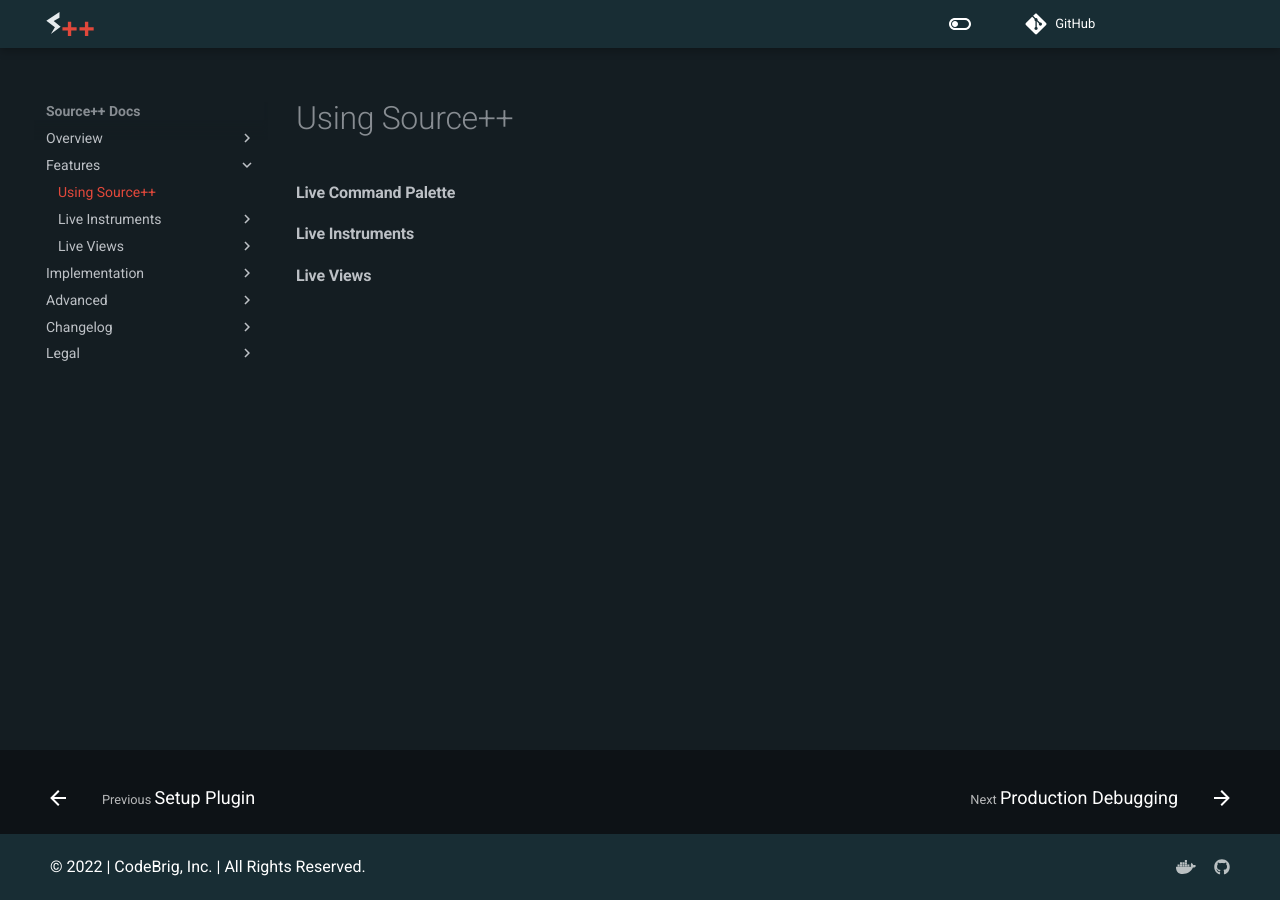
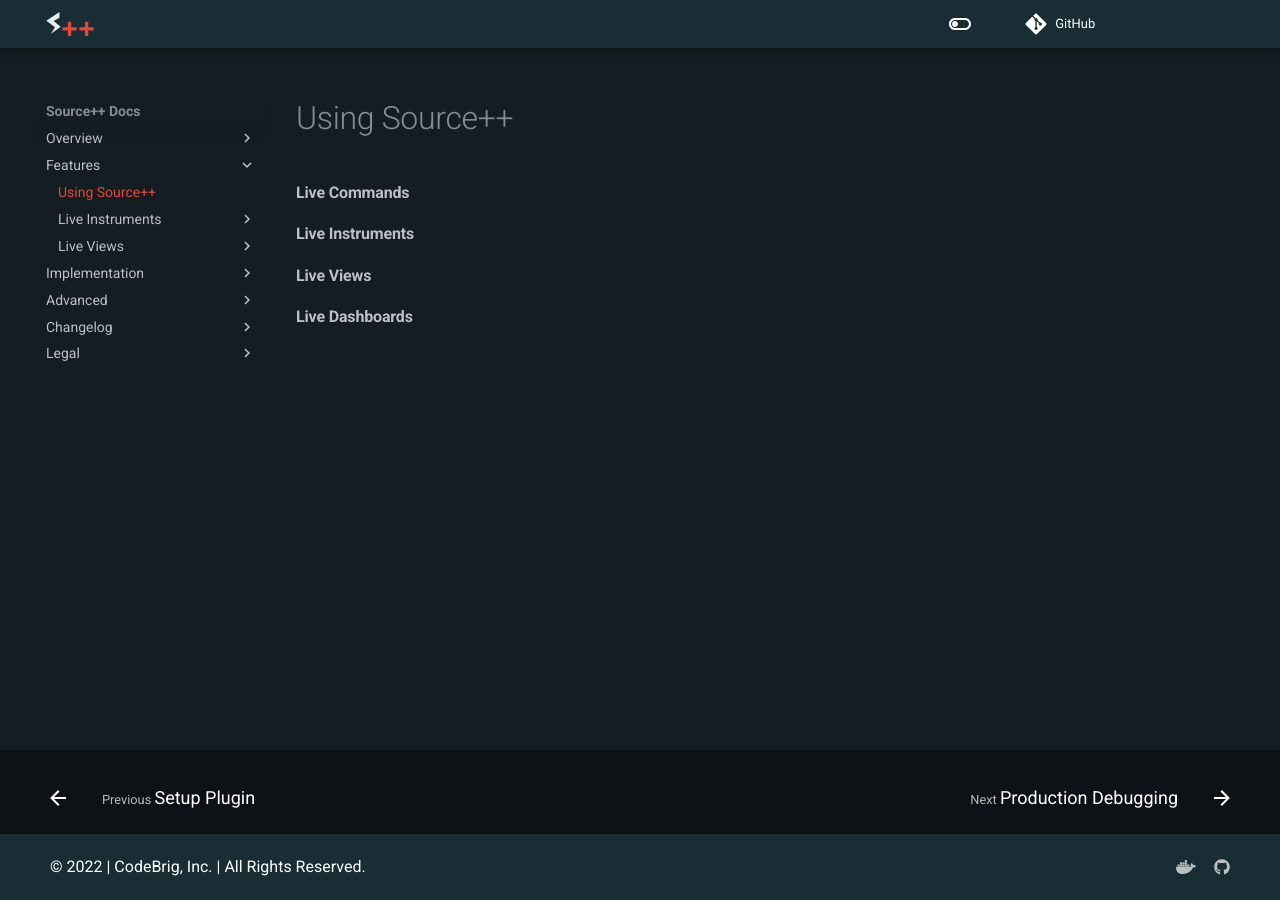
Before and after one commit to sourceplusplus/documentation, an MkDocs documentation site: the page built from docs/features/README.md, in a window 1280 px wide. Built offline with MkDocs 1.6.1 and Material for MkDocs 9.7.7, drawn with Linux system fonts in a browser that asks for light colours; comment, search, counter and statistics services are not loaded; the version menu is left out.

Commit message:
Update README.md

```diff
--- a/docs/features/README.md
+++ b/docs/features/README.md
@@ -1,7 +1,9 @@
 # Using Source++
 
-#### Live Command Palette
+#### Live Commands
 
 #### Live Instruments
 
 #### Live Views
+
+#### Live Dashboards
```
